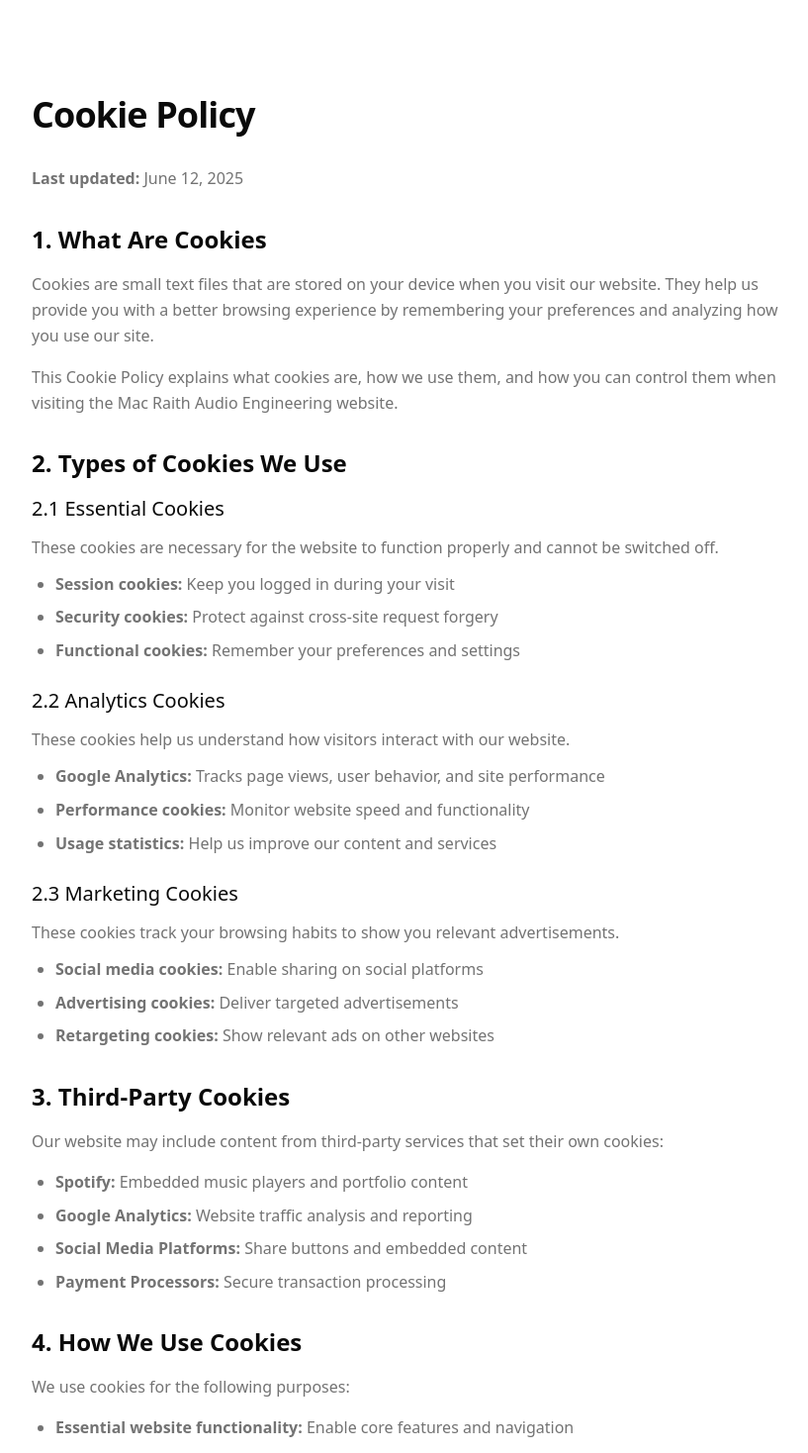
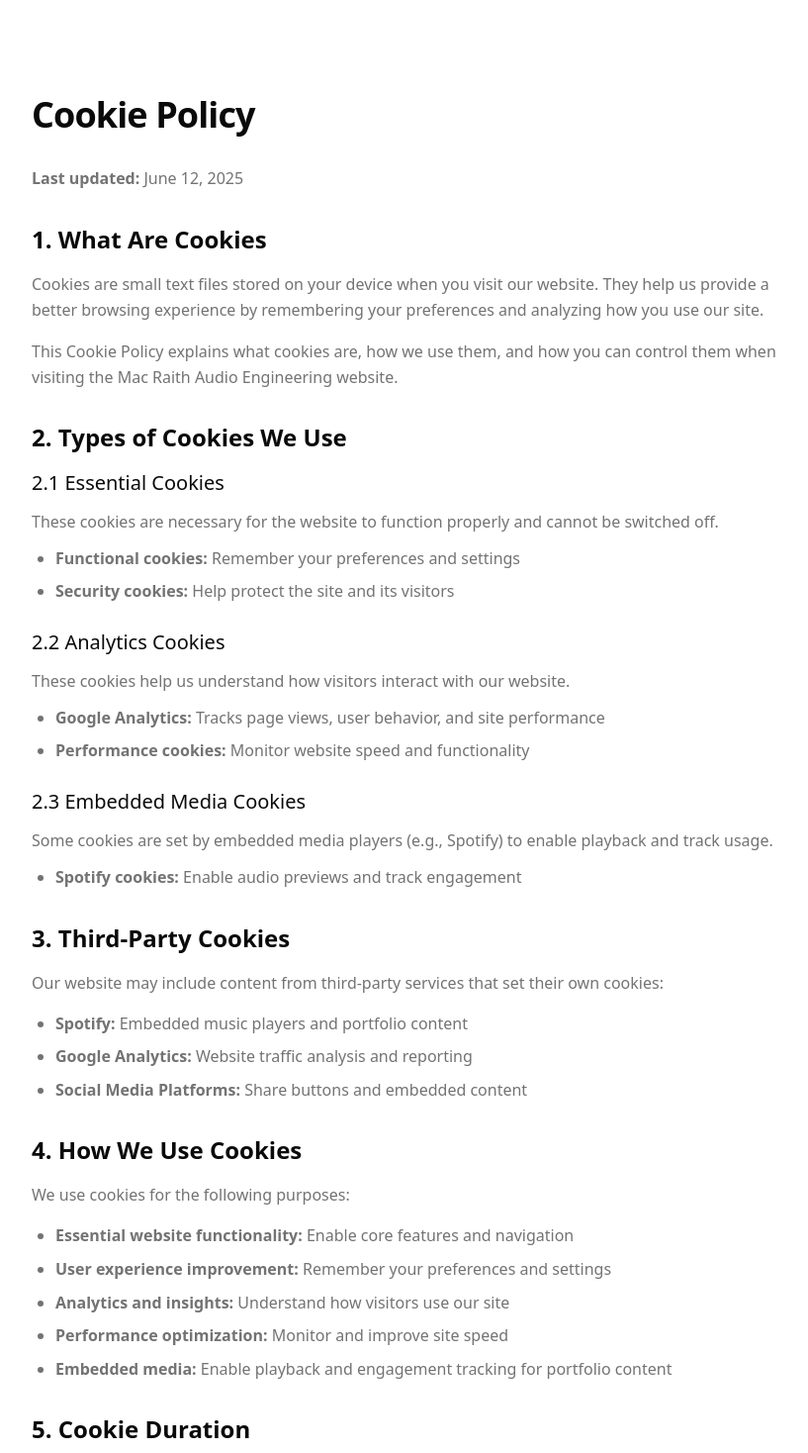
Before and after one commit to danmcgrath10/nextjs-mac-raith, a Next.js app: page /cookies in a window 1280 px wide. Shown: the top 1468 px of the page at 99% size, without its empty margins (224-1041 px from the left). Built offline with nearby package versions, Linux system fonts and the light colour scheme.

Commit message:
fixing sections

```diff
--- a/src/app/cookies/page.tsx
+++ b/src/app/cookies/page.tsx
@@ -28,29 +28,23 @@ export default function CookiePolicy() {
             <section>
               <h2 className="text-2xl font-semibold text-foreground mb-4">1. What Are Cookies</h2>
               <p className="text-muted-foreground leading-relaxed mb-4">
-                Cookies are small text files that are stored on your device when you visit our website.
-                They help us provide you with a better browsing experience by remembering your preferences
-                and analyzing how you use our site.
+                Cookies are small text files stored on your device when you visit our website. They help us provide a better browsing experience by remembering your preferences and analyzing how you use our site.
               </p>
               <p className="text-muted-foreground leading-relaxed">
-                This Cookie Policy explains what cookies are, how we use them, and how you can control them
-                when visiting the Mac Raith Audio Engineering website.
+                This Cookie Policy explains what cookies are, how we use them, and how you can control them when visiting the Mac Raith Audio Engineering website.
               </p>
             </section>
 
             <section>
               <h2 className="text-2xl font-semibold text-foreground mb-4">2. Types of Cookies We Use</h2>
-
               <h3 className="text-xl font-medium text-foreground mb-3">2.1 Essential Cookies</h3>
               <p className="text-muted-foreground leading-relaxed mb-3">
                 These cookies are necessary for the website to function properly and cannot be switched off.
               </p>
               <ul className="list-disc pl-6 text-muted-foreground space-y-2 mb-6">
-                <li><strong>Session cookies:</strong> Keep you logged in during your visit</li>
-                <li><strong>Security cookies:</strong> Protect against cross-site request forgery</li>
                 <li><strong>Functional cookies:</strong> Remember your preferences and settings</li>
+                <li><strong>Security cookies:</strong> Help protect the site and its visitors</li>
               </ul>
-
               <h3 className="text-xl font-medium text-foreground mb-3">2.2 Analytics Cookies</h3>
               <p className="text-muted-foreground leading-relaxed mb-3">
                 These cookies help us understand how visitors interact with our website.
@@ -58,17 +52,13 @@ export default function CookiePolicy() {
               <ul className="list-disc pl-6 text-muted-foreground space-y-2 mb-6">
                 <li><strong>Google Analytics:</strong> Tracks page views, user behavior, and site performance</li>
                 <li><strong>Performance cookies:</strong> Monitor website speed and functionality</li>
-                <li><strong>Usage statistics:</strong> Help us improve our content and services</li>
               </ul>
-
-              <h3 className="text-xl font-medium text-foreground mb-3">2.3 Marketing Cookies</h3>
+              <h3 className="text-xl font-medium text-foreground mb-3">2.3 Embedded Media Cookies</h3>
               <p className="text-muted-foreground leading-relaxed mb-3">
-                These cookies track your browsing habits to show you relevant advertisements.
+                Some cookies are set by embedded media players (e.g., Spotify) to enable playback and track usage.
               </p>
               <ul className="list-disc pl-6 text-muted-foreground space-y-2">
-                <li><strong>Social media cookies:</strong> Enable sharing on social platforms</li>
-                <li><strong>Advertising cookies:</strong> Deliver targeted advertisements</li>
-                <li><strong>Retargeting cookies:</strong> Show relevant ads on other websites</li>
+                <li><strong>Spotify cookies:</strong> Enable audio previews and track engagement</li>
               </ul>
             </section>
 
@@ -81,7 +71,6 @@ export default function CookiePolicy() {
                 <li><strong>Spotify:</strong> Embedded music players and portfolio content</li>
                 <li><strong>Google Analytics:</strong> Website traffic analysis and reporting</li>
                 <li><strong>Social Media Platforms:</strong> Share buttons and embedded content</li>
-                <li><strong>Payment Processors:</strong> Secure transaction processing</li>
               </ul>
             </section>
 
@@ -95,8 +84,7 @@ export default function CookiePolicy() {
                 <li><strong>User experience improvement:</strong> Remember your preferences and settings</li>
                 <li><strong>Analytics and insights:</strong> Understand how visitors use our site</li>
                 <li><strong>Performance optimization:</strong> Monitor and improve site speed</li>
-                <li><strong>Security:</strong> Protect against malicious activities</li>
-                <li><strong>Marketing effectiveness:</strong> Measure campaign performance</li>
+                <li><strong>Embedded media:</strong> Enable playback and engagement tracking for portfolio content</li>
               </ul>
             </section>
 
--- a/src/app/privacy/page.tsx
+++ b/src/app/privacy/page.tsx
@@ -28,7 +28,7 @@ export default function PrivacyPolicy() {
             <section>
               <h2 className="text-2xl font-semibold text-foreground mb-4">1. Introduction</h2>
               <p className="text-muted-foreground leading-relaxed">
-                Mac Raith Audio Engineering ("we," "our," or "us") is committed to protecting your privacy.
+                Mac Raith Audio Engineering (&quot;we,&quot; &quot;our,&quot; or &quot;us&quot;) is committed to protecting your privacy.
                 This Privacy Policy explains how we collect, use, disclose, and safeguard your information
                 when you visit our website or use our audio engineering services.
               </p>
@@ -44,7 +44,6 @@ export default function PrivacyPolicy() {
               <ul className="list-disc pl-6 text-muted-foreground space-y-2 mb-6">
                 <li>Name and contact information (email address, phone number)</li>
                 <li>Project details and musical content you share with us</li>
-                <li>Payment information for our services</li>
                 <li>Communication preferences</li>
               </ul>
 
@@ -63,9 +62,8 @@ export default function PrivacyPolicy() {
                 We use the information we collect to:
               </p>
               <ul className="list-disc pl-6 text-muted-foreground space-y-2">
-                <li>Provide audio engineering services (mixing, mastering, production)</li>
+                <li>Respond to inquiries and provide audio engineering services</li>
                 <li>Communicate about projects and service updates</li>
-                <li>Process payments and maintain business records</li>
                 <li>Improve our website and services</li>
                 <li>Comply with legal obligations</li>
                 <li>Send promotional communications (with your consent)</li>
@@ -78,7 +76,7 @@ export default function PrivacyPolicy() {
                 We do not sell, trade, or rent your personal information. We may share information in these limited circumstances:
               </p>
               <ul className="list-disc pl-6 text-muted-foreground space-y-2">
-                <li><strong>Service Providers:</strong> Third-party tools for payment processing, email services, and website analytics</li>
+                <li><strong>Service Providers:</strong> Third-party tools for email services, analytics, and embedded media</li>
                 <li><strong>Legal Requirements:</strong> When required by law or to protect our rights</li>
                 <li><strong>Business Transfers:</strong> In connection with a merger, sale, or acquisition</li>
                 <li><strong>With Your Consent:</strong> When you explicitly agree to information sharing</li>
@@ -150,7 +148,7 @@ export default function PrivacyPolicy() {
               <ul className="list-disc pl-6 text-muted-foreground space-y-2">
                 <li><strong>Spotify:</strong> For displaying portfolio music (subject to Spotify's privacy policy)</li>
                 <li><strong>Analytics Services:</strong> For website performance monitoring</li>
-                <li><strong>Payment Processors:</strong> For secure transaction processing</li>
+                <li><strong>Contact Form Services:</strong> For processing inquiries</li>
               </ul>
             </section>
 
@@ -177,7 +175,7 @@ export default function PrivacyPolicy() {
               <p className="text-muted-foreground leading-relaxed">
                 We may update this Privacy Policy periodically. We will notify you of any
                 material changes by posting the new policy on this page and updating the
-                "Last updated" date. Your continued use of our services constitutes acceptance
+                &quot;Last updated&quot; date. Your continued use of our services constitutes acceptance
                 of the updated policy.
               </p>
             </section>
--- a/src/app/terms/page.tsx
+++ b/src/app/terms/page.tsx
@@ -45,6 +45,9 @@ export default function TermsOfService() {
                 <li><strong>Full Production:</strong> Complete song production from arrangement to master</li>
                 <li><strong>Consultation:</strong> Audio engineering advice and guidance</li>
               </ul>
+              <p className="text-muted-foreground leading-relaxed mt-4">
+                The website also serves as a portfolio to showcase recent work and provide information about services. All portfolio content is for demonstration purposes only and remains the intellectual property of the original creators.
+              </p>
             </section>
 
             <section>
@@ -189,14 +192,17 @@ export default function TermsOfService() {
             <section>
               <h2 className="text-2xl font-semibold text-foreground mb-4">13. Website Usage</h2>
               <p className="text-muted-foreground leading-relaxed mb-4">
-                This website is provided for informational and business purposes. You agree not to:
+                This website is provided for informational and business inquiry purposes. You agree not to:
               </p>
               <ul className="list-disc pl-6 text-muted-foreground space-y-2">
                 <li>Use the site for any unlawful purpose</li>
                 <li>Attempt to gain unauthorized access to systems</li>
-                <li>Interfere with the website's functionality</li>
+                <li>Interfere with the website&apos;s functionality</li>
                 <li>Copy or distribute content without permission</li>
               </ul>
+              <p className="text-muted-foreground leading-relaxed mt-4">
+                The site features a space-themed visual identity (including a spaceman logo and cosmic backgrounds) as part of its branding. This is for visual and branding purposes only and does not affect your rights or obligations.
+              </p>
             </section>
 
             <section>
--- a/src/components/about-section.tsx
+++ b/src/components/about-section.tsx
@@ -8,39 +8,22 @@ import { useState, useEffect } from "react";
 export function AboutSection() {
   const [currentTestimonial, setCurrentTestimonial] = useState(0);
 
-  const testimonials = [
-    {
-      quote: "Mac brought incredible energy and fresh perspective to my track. The mix sounds exactly how I envisioned it - modern, punchy, and professional.",
-      author: "Sarah Chen",
-      role: "Singer-Songwriter",
-      genre: "Indie Pop",
-      rating: 5,
-      icon: Music
-    },
-    {
-      quote: "Working with Mac was amazing. He understood my vision immediately and delivered a mix that exceeded my expectations. Highly recommend!",
-      author: "DJ Marcus",
-      role: "Producer",
-      genre: "Hip Hop",
-      rating: 5,
-      icon: Headphones
-    },
-    {
-      quote: "Mac's attention to detail is incredible. Every element in my song has its place and the final master sounds radio-ready. Will definitely work with him again.",
-      author: "Luna Rodriguez",
-      role: "Recording Artist",
-      genre: "Pop",
-      rating: 5,
-      icon: Satellite
-    },
-    {
-      quote: "Professional, fast, and talented. Mac took my rough demo and turned it into something I'm truly proud of. The communication was excellent throughout.",
-      author: "The Midnight Collective",
-      role: "Band",
-      genre: "Alternative Rock",
-      rating: 5,
-      icon: Rocket
-    }
+  const testimonials: {
+    quote: string;
+    author: string;
+    role: string;
+    genre: string;
+    rating: number;
+    icon: React.ElementType;
+  }[] = [
+    // {
+    //   quote: "Mac brought incredible energy and fresh perspective to my track. The mix sounds exactly how I envisioned it - modern, punchy, and professional.",
+    //   author: "Sarah Chen",
+    //   role: "Singer-Songwriter",
+    //   genre: "Indie Pop",
+    //   rating: 5,
+    //   icon: Music
+    // },
   ];
 
   const achievements = [
```
